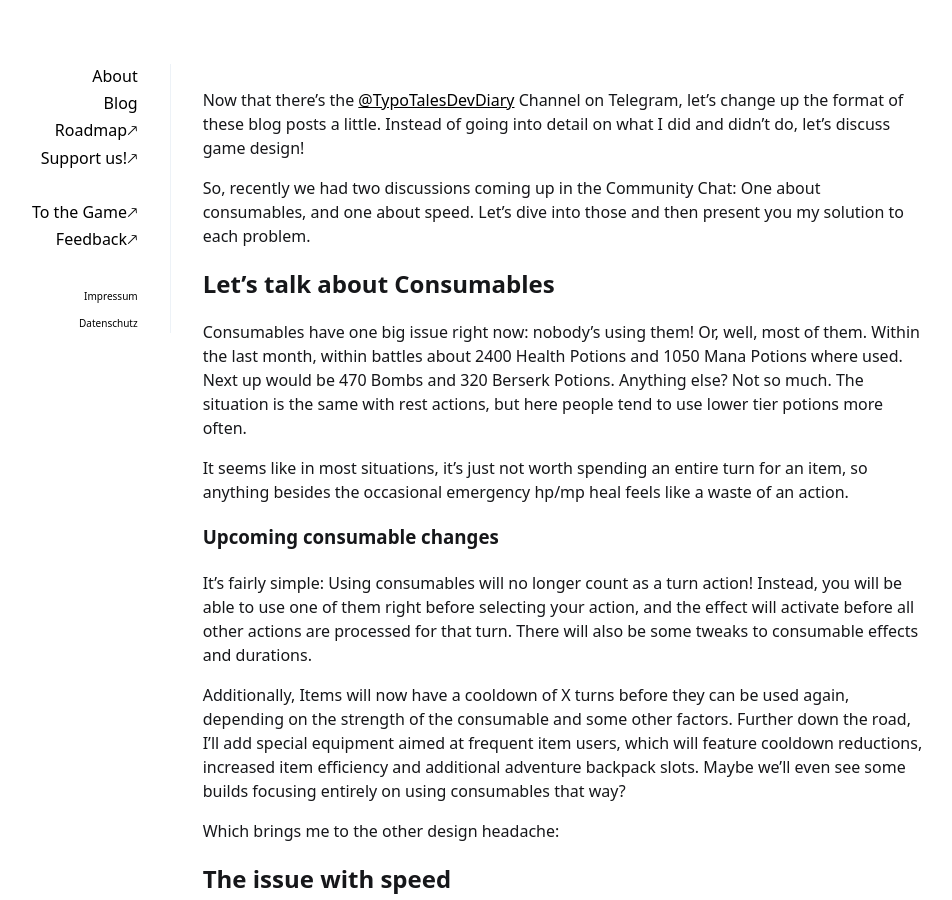
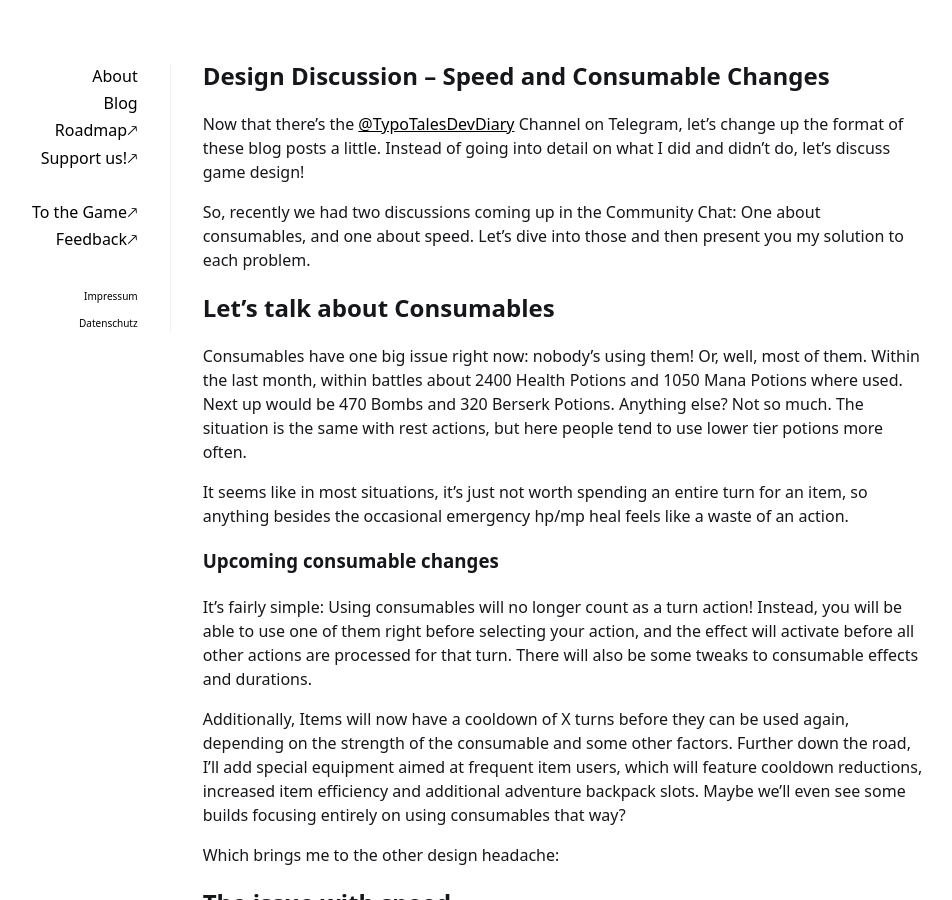
Before and after one commit to TypoTales/Website, a Jekyll site: the page built from docs/_posts/2021-12-03-speed-and-consumables.md, in a window 1280 px wide and 900 px high. Shown: the whole window, without its empty margins (160-1112 px from the left). Built offline with Jekyll 4.4.1, drawn with Linux system fonts in a browser that asks for light colours.

Commit message:
Trying to fix the title

```diff
--- a/docs/_posts/2021-12-03-speed-and-consumables.md
+++ b/docs/_posts/2021-12-03-speed-and-consumables.md
@@ -1,6 +1,6 @@
 ---
 layout: post
-title: Design Discussion: Speed and Consumable Changes
+title: Design Discussion – Speed and Consumable Changes
 description: A first glimpse on what's going to change before the open beta starts.
 summary: A first glimpse on what's going to change before the open beta starts.
 ---
```
